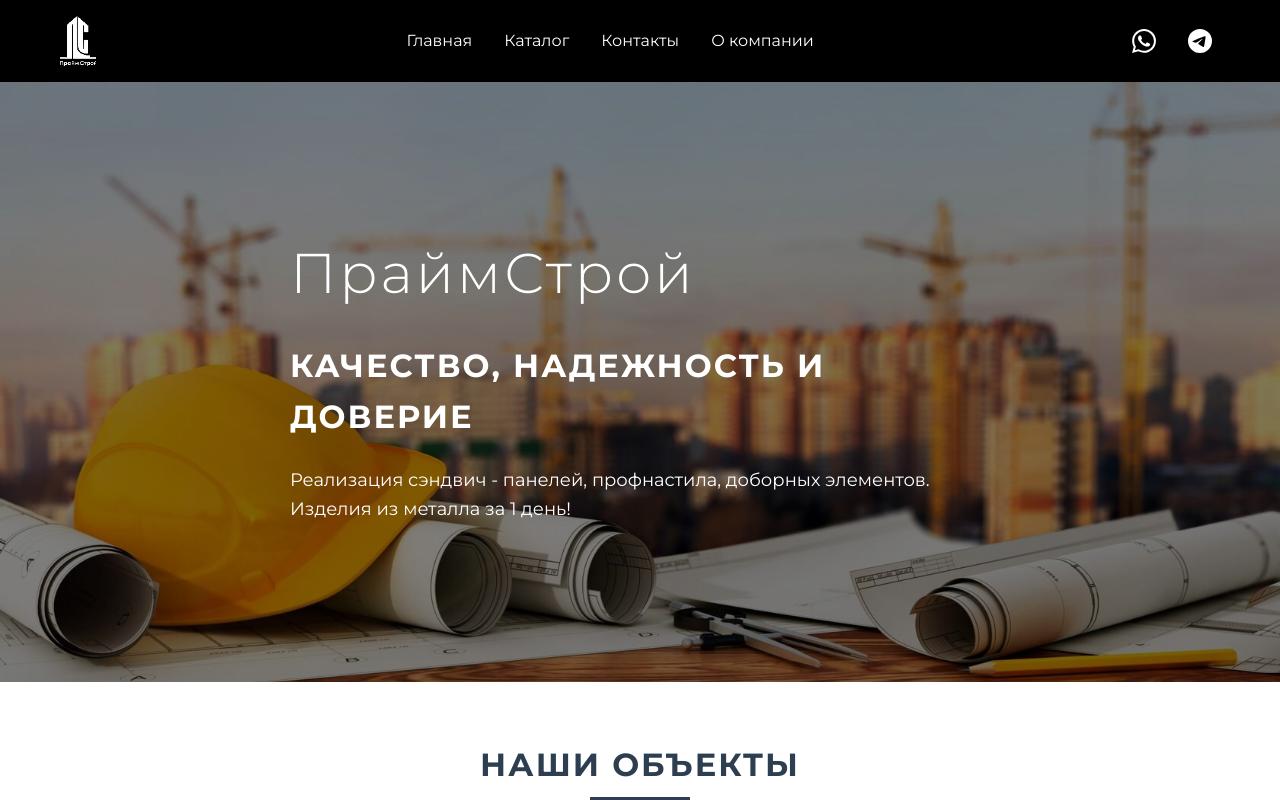
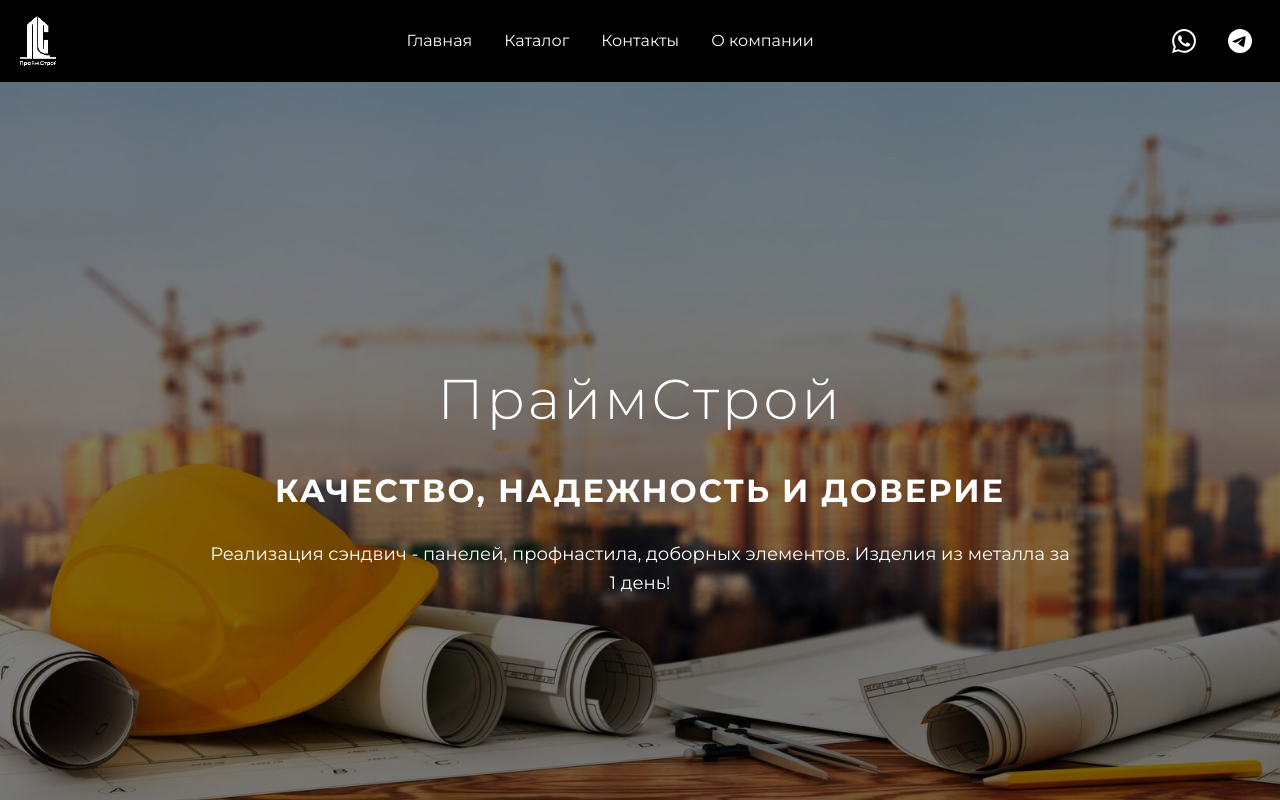
Before and after one commit to Arbitr3103/prime-s-react, a React (Vite) app: page / in a window 1280 px wide. Shown: the top 800 px of the page. Built offline with nearby package versions, Linux system fonts and the light colour scheme.

Commit message:
feat(hero): make hero full-screen and center content; widen global container to reduce side whitespace

```diff
--- a/src/index.css
+++ b/src/index.css
@@ -57,7 +57,7 @@
   --transition-slow: 0.5s ease;
 
   /* Ширина контейнера */
-  --container-max-width: 1200px;
+  --container-max-width: 1400px;
   --container-padding: 20px;
 }
 
--- a/src/pages/HomePage.module.css
+++ b/src/pages/HomePage.module.css
@@ -3,7 +3,7 @@
 }
 
 .container {
-  max-width: 1200px; /* Увеличенная ширина контейнера */
+  max-width: var(--container-max-width);
   margin: 0 auto;
   padding: 0 var(--container-padding);
 }
@@ -20,16 +20,18 @@
   background-position: center;
   background-repeat: no-repeat;
   color: var(--color-white);
-  padding: 120px 0;
-  text-align: left;
-  min-height: 600px;
+  padding: 0;
+  text-align: center;
+  min-height: 100vh;
   display: flex;
   align-items: center;
+  justify-content: center;
 }
 
 .heroContent {
-  max-width: 700px;
-  margin: 0;
+  max-width: 900px;
+  margin: 0 auto;
+  padding: 0 var(--container-padding);
 }
 
 .heroTitle {
@@ -388,7 +390,7 @@
 /* Адаптивность */
 @media (max-width: 768px) {
   .heroSection {
-    padding: var(--spacing-2xl) 0;
+    min-height: calc(100vh - 56px);
   }
 
   .catalogGrid {
```
